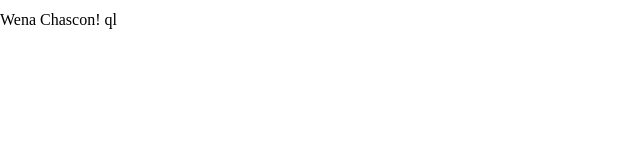
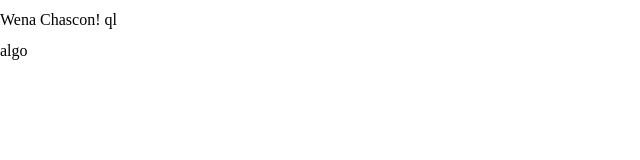
Before and after one commit to mindsurfer11/Snippets, a plain HTML site: page index.html in a window 1280 px wide. Shown: the full height of the page, 0-640 px from the left. Drawn offline with Linux system fonts and the light colour scheme.

Commit message:
Le agregue
ALGO

```diff
--- a/index.html
+++ b/index.html
@@ -9,6 +9,7 @@
 	</head>
 	<body>
 		<h1>Wena Chascon! ql</h1>
+		<h2>algo</h2>
 
 		<script type="text/javascript" src="script/jquery-2.1.1.min.js"></script>
 		<script type="text/javascript" src="script/script.js"></script>
```
